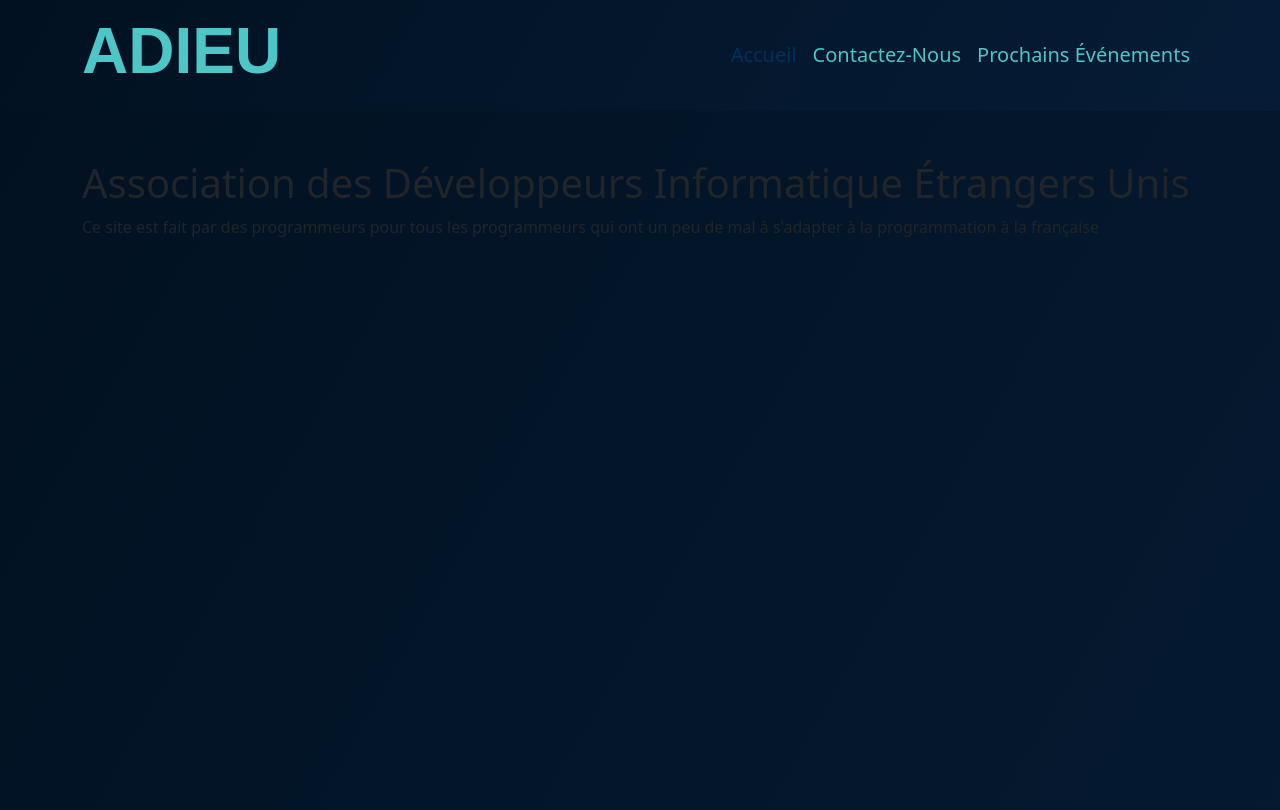
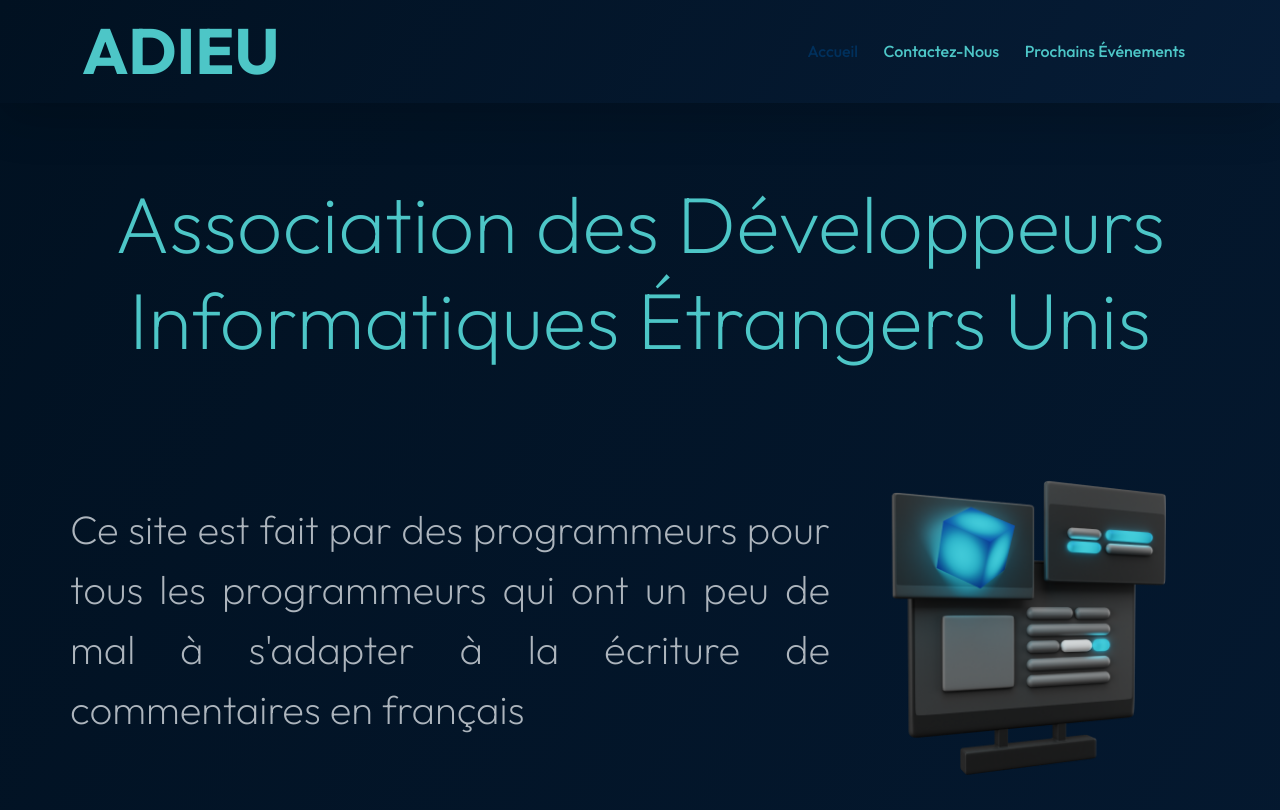
Before and after one commit to Giygas/studi-site-html, a website: page index.html in a window 1280 px wide. Shown: the top 810 px of the page. Drawn offline with nearby package versions, Linux system fonts and the light colour scheme.

Commit message:
Intro section added

```diff
--- a/index.html
+++ b/index.html
@@ -10,16 +10,18 @@
     <meta name="viewport" content="width=device-width, initial-scale=1.0">
     <meta name="description" content="First exam of the course Graduate Développeur Flutter in Studi">
     <link rel="stylesheet" href="assets/css/style.css">
-    <!-- <link rel="stylesheet" href="assets/css/main.css"> -->
+    <link rel="preconnect" href="https://fonts.googleapis.com">
+    <link rel="preconnect" href="https://fonts.gstatic.com" crossorigin>
+    <link href="https://fonts.googleapis.com/css2?family=Outfit:wght@100;200;500;700&display=swap" rel="stylesheet">
     <title>HTML, CSS and Bootstrap</title>
 </head>
 <body>
 
     <!-- NAVBAR -->
-    <nav class="navbar navbar-expand-md navbar-dark sticky-top">
+    <nav class="navbar navbar-expand-md navbar-dark fixed-top shadow-lg">
+        <!-- Possible to use sticky-top, but just using this one for compatibility -->
         <div class="container-md">
-            <span class="navbar-brand"><h1 class="display-3 fw-bold">ADIEU</h1></span>
-
+            <span class="navbar-brand"><span class="display-3 fw-bold">ADIEU</span></span>
             <button class="navbar-toggler" type="button" data-bs-toggle="collapse"
             data-bs-target="#navbarSupportedContent" aria-controls="navbarSupportedContent"
             aria-expanded="false" aria-label="Toggle navigation">
@@ -27,7 +29,7 @@
             </button>
 
             <div class="collapse navbar-collapse justify-content-end align-center" id="navbarSupportedContent">
-                <ul class="navbar-nav text-center fs-5 gap-3 gap-md-0">
+                <ul class="navbar-nav text-center gap-3 gap-md-0">
                     <li class="nav-item">
                         <a href="/#top" class="nav-link active" aria-current="page">Accueil</a>
                     </li>
@@ -43,18 +45,40 @@
     </nav>
 
     <!-- INTRO  -->
-    <section id="intro">
+    <section id="home" class="intro-section my-1 my-md-5">
         <div class="container-md my-5">
-            <h1>Association des Développeurs Informatique Étrangers Unis</h1>
-            <p>Ce site est fait par des programmeurs pour tous les programmeurs qui ont un peu de mal à s'adapter à la programmation à la française</p>
+
+            <div class="row align-items-center text-center">
+                <div class="col">
+                    <h1 class="display-1">
+                      Association des Développeurs Informatiques Étrangers Unis
+                    </h1>
+                </div>
+            </div>
+
+            <div class="row align-items-center mt-md-5">
+                <div class="col-md-8 px-4 px-md-0">
+                    <span class="display-6">
+                        <p class="intro-description">
+                            Ce site est fait par des programmeurs pour tous les programmeurs qui
+                            ont un peu de mal à s'adapter à la écriture de commentaires en français
+                        </p>
+                    </span>
+                </div>
+                <div class="col-md-4">
+                    <img src="/assets/images/screen.png" alt="Screen image"
+                    class="img-fluid image-content">
+                </div>
+            </div>
         </div>
     </section>
+
     <!-- SECTION 1  -->
     <section style="height: 1500px;">
 
     </section>
     <!-- CONTACT -->
-    <section class="container-md" id="contact" style="background-color: aquamarine; height: 250px;">
+    <section class="container-md shadow-lg" id="contact" style="background-color: aquamarine; height: 10px;">
 
     </section>
 
--- a/scss/_custom.scss
+++ b/scss/_custom.scss
@@ -7,17 +7,23 @@ $light-blue-400: #7BE0D6;
 
 $dark-background: #011121;
 $dark-background-2: #061c36;
-// defaults
+
 $primary:       $light-blue;
 $secondary:     $dark-blue;
-// $success:       $green;
-// $info:          $cyan;
-// $warning:       $yellow;
-// $danger:        $red;
+
 $light:         $light-blue-400;
 $dark:          $dark-background;
 
+// BREAKPOINT FOR TABLETS
 $bp-tablet: 768px;
+
+//NAVBAR RELATED
+$navbar-nav-link-padding-x: 0.8rem;
+
+// FONT FAMILY OF THE WHOLE DOCUMENTS
+$font-family-sans-serif: 'Outfit', 'system-ui', -apple-system;
 
 // IMPORT BOOTSTRAP 5
 @import "../node_modules/bootstrap/scss/bootstrap.scss"
+
+// https://www.youtube.com/shorts/4jZE6y-uGJQ
--- a/scss/components/_mixins.scss
+++ b/scss/components/_mixins.scss
@@ -3,3 +3,9 @@
 @mixin gradient {
     background: linear-gradient(120deg, c.$dark-background 0%, c.$dark-background-2 100%) ;
 }
+
+@mixin description {
+    color: c.$gray-500;
+    text-align: justify;
+    line-height: 1.5em;
+}
--- a/scss/sections/_body.scss
+++ b/scss/sections/_body.scss
@@ -5,6 +5,7 @@
 body {
     @include gradient;
     height: 100%;
+    color: $gray-500;
 }
 
 /* Nice scrollbar */
--- /dev/null
+++ b/scss/sections/_intro.scss
@@ -0,0 +1,21 @@
+@use '../custom' as c;
+@use '../components/mixins' as mix;
+
+.intro-section {
+    padding-top: 5rem;
+
+    h1 {
+        color: c.$primary;
+        margin-bottom: 2rem;
+    }
+
+
+    .intro-description {
+        @include mix.description;
+    }
+
+    .image-content {
+        display: block;
+        margin:auto;
+    }
+}
--- a/scss/sections/_navbar.scss
+++ b/scss/sections/_navbar.scss
@@ -5,9 +5,9 @@
     .navbar-brand,
     .navbar-brand:hover,
     .navbar-brand:focus {
-    color: c.$light-blue;
-    font-family: 'Outfit', sans-serif;
-    cursor: default;
+      color: c.$light-blue;
+      font-weight: 200;
+      cursor: default;
     }
   }
 
@@ -26,12 +26,17 @@
     }
   }
 
+  .collapse.navbar-collapse .navbar-nav .nav-item:active {
+      background-color: #075e8a;
+      border:#4dc6c7 solid 1px;
+  }
 
   // MEDIA QUERIES
-  @media (max-width: c.$bp-tablet) {
-
+  // WILL BE BETTER TO JUST USE THE MEDIA QUERY AS MAX-WITH SO I CAN WRITE THIS
+  // CODE ONLY 1 TIME, BUT, MOBILE FIRST
+  @media (min-width: c.$bp-tablet) {
     .collapse.navbar-collapse .navbar-nav .nav-item:active {
-        background-color: #075e8a;
-        border:#4dc6c7 solid 1px;
+      background-color: transparent;
+      border: 0;
     }
   }
--- a/scss/style.scss
+++ b/scss/style.scss
@@ -6,3 +6,4 @@
 // IMPORT THE SECTIONS
 @use 'sections/navbar';
 @use 'sections/body';
+@use 'sections/intro';
```
Also changed, not shown: assets/css/style.css, 1 other file. Lines whose indentation alone changed are shown as unchanged.
